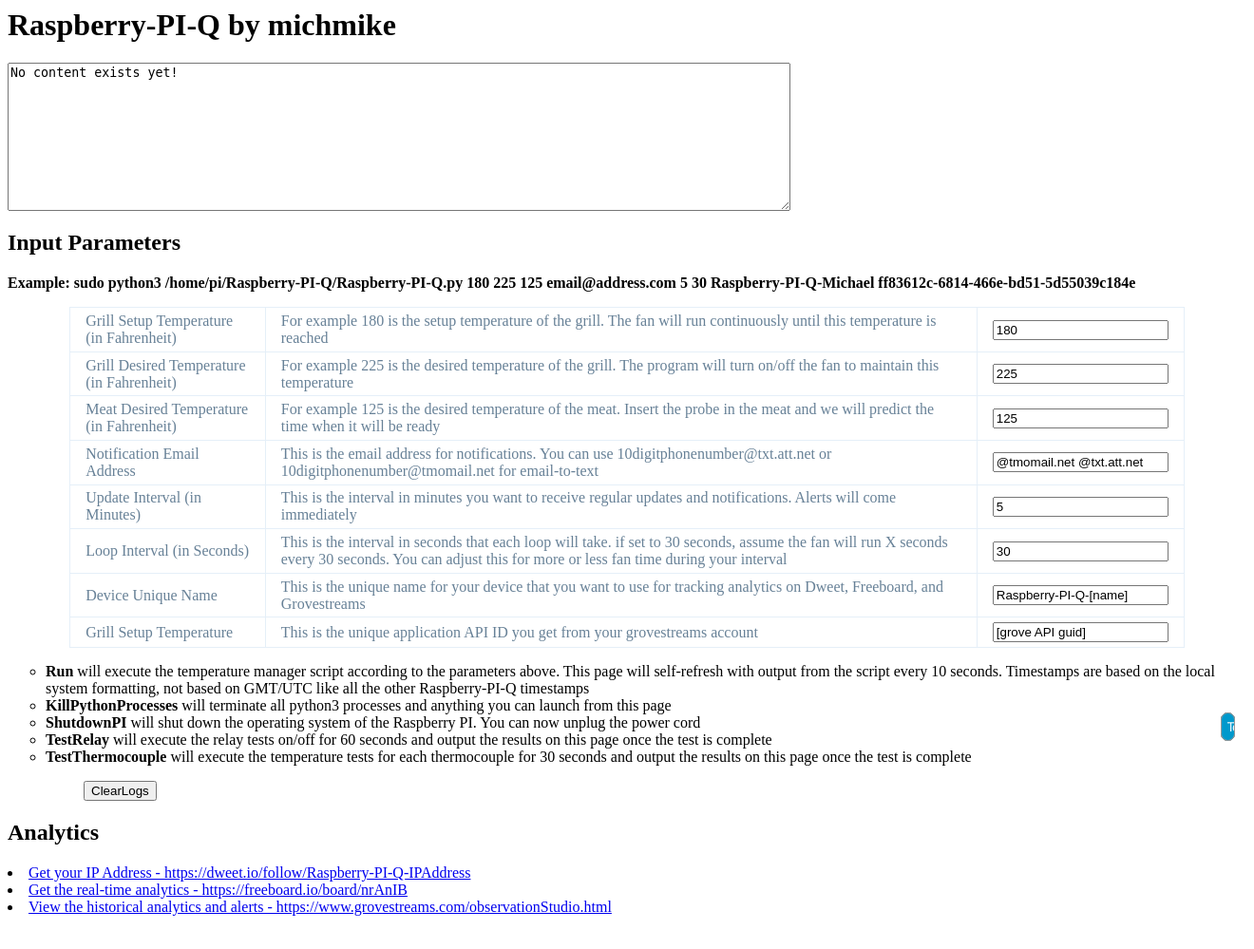
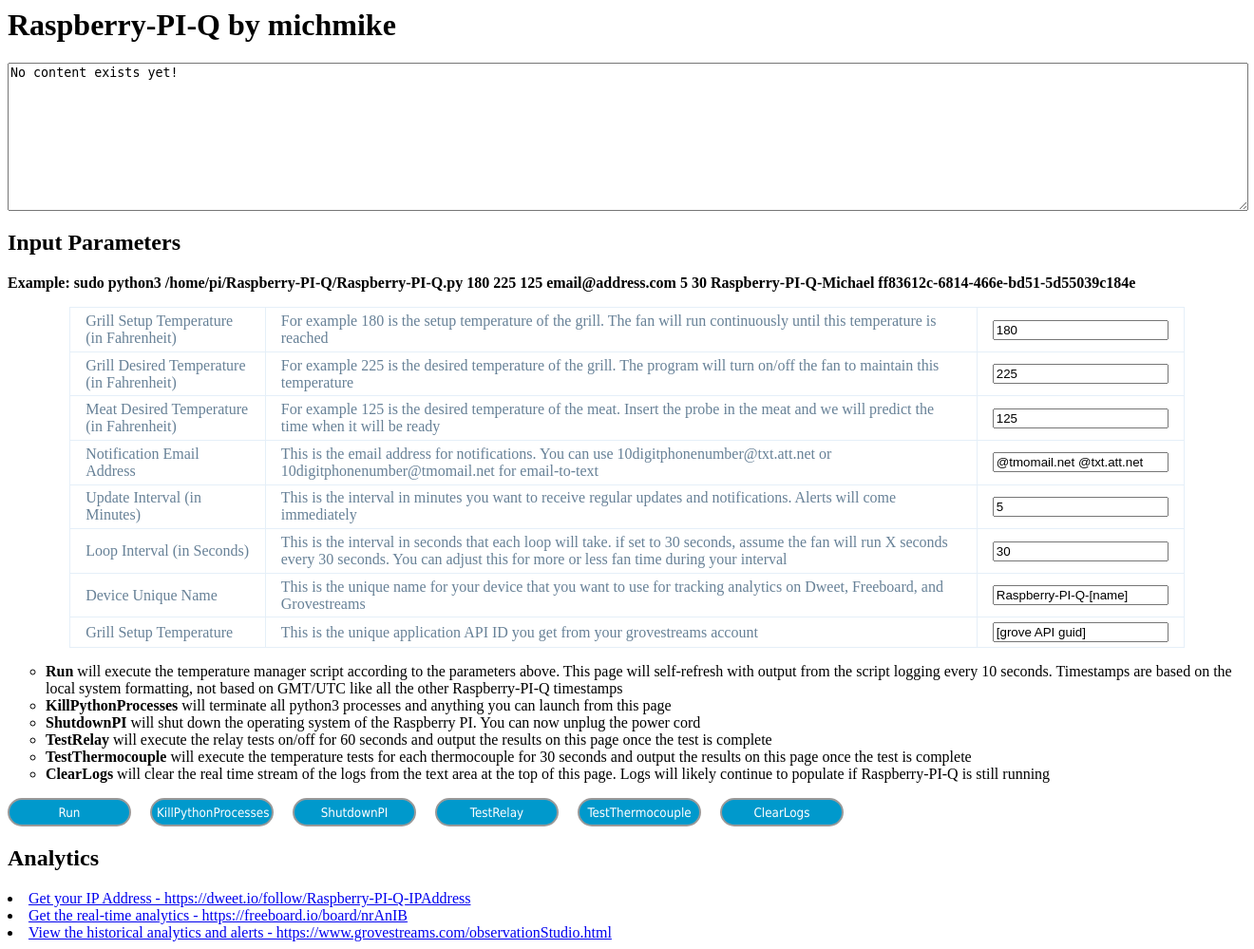
Before and after one commit to michmike/Raspberry-PI-Q, a PHP site: page / in a window 1320 px wide. Shown: the whole page at 95% size. Before the commit the page ends 964 px from the top, so only its background shows below. Run offline with PHP 8.4, Linux system fonts and the light colour scheme; data that the repository does not hold is empty; some libraries are stand-ins or nearby versions.

Commit message:
Add files via upload

```diff
--- a/index.php
+++ b/index.php
@@ -37,7 +37,8 @@
 	<script type="text/javascript">
 		function ClearLogs()
 		{
-			$('#interactiveData').load("Log content has been erased!");
+			// Erase/replace the current content of the text area with the following message
+			$('#interactiveData').text("Log content has been erased!");
 		}
 
 	<?php
@@ -91,59 +92,35 @@
 		padding:.3em 1em;
 		text-align:left;
 		}
-		button {
-		border-top: 1px solid #96d1f8;
-		background: #65a9d7;
-		background: -webkit-gradient(linear, left top, left bottom, from(#3e779d), to(#65a9d7));
-		background: -webkit-linear-gradient(top, #3e779d, #65a9d7);
-		background: -moz-linear-gradient(top, #3e779d, #65a9d7);
-		background: -ms-linear-gradient(top, #3e779d, #65a9d7);
-		background: -o-linear-gradient(top, #3e779d, #65a9d7);
-		padding: 5px 10px;
-		-webkit-border-radius: 8px;
-		-moz-border-radius: 8px;
-		border-radius: 8px;
-		-webkit-box-shadow: rgba(0,0,0,1) 0 1px 0;
-		-moz-box-shadow: rgba(0,0,0,1) 0 1px 0;
-		box-shadow: rgba(0,0,0,1) 0 1px 0;
-		text-shadow: rgba(0,0,0,.4) 0 1px 0;
-		color: white;
-		font-size: 14px;
-		font-family: Georgia, serif;
-		text-decoration: none;
-		vertical-align: middle;
-		}
-		button:hover {
-		border-top-color: #28597a;
-		background: #28597a;
-		color: #ccc;
-		}
-		button:active {
-		border-top-color: #1b435e;
-		background: #1b435e;
-		}
-		input[type=text] {
-		padding:5px;
-		border:2px solid #ccc;
-		-webkit-border-radius: 5px;
-		border-radius: 5px;
-		}
-		input[type=text]:focus {
+		input[type=submit]:focus {
 		border-color:#333;
 		}
 		input[type=submit]{
-		width: 15px;
-		position: absolute;
-		right: 20px;
-		bottom: 20px;
+		width: 130px;
 		background: #09c;
 		color: #fff;
+		padding:5px;
 		font-family: tahoma,geneva,algerian;
 		height: 30px;
 		-webkit-border-radius: 15px;
 		-moz-border-radius: 15px;
 		border-radius: 15px;
-		border: 1px solid #999;
+		border: 2px solid #999;
+		}
+		input[type=button]:focus {
+		border-color:#333;
+		}
+		input[type=button]{
+		width: 130px;
+		background: #09c;
+		color: #fff;
+		padding:5px;
+		font-family: tahoma,geneva,algerian;
+		height: 30px;
+		-webkit-border-radius: 15px;
+		-moz-border-radius: 15px;
+		border-radius: 15px;
+		border: 2px solid #999;
 		}
 	</style>
 </head>
@@ -151,7 +128,7 @@
 	<h1>Raspberry-PI-Q by michmike</h1>
 
 	<div id="pidUpdate" style="color:#FF0000"></div>
-	<div id="shellOutput"><textarea id="interactiveData" rows="10" cols="100"><?php echo $shellexecOutput ?></textarea></div>
+	<div id="shellOutput"><textarea id="interactiveData" rows="10" cols="160"><?php echo $shellexecOutput ?></textarea></div>
 
 	<h2>Input Parameters</h2>
 	<b>Example: sudo python3 /home/pi/Raspberry-PI-Q/Raspberry-PI-Q.py 180 225 125 email@address.com 5 30 Raspberry-PI-Q-Michael ff83612c-6814-466e-bd51-5d55039c184e</b>
@@ -175,11 +152,12 @@
 			<td><input name="GROVE_API_KEY" value="<?php if(isset($_GET['GROVE_API_KEY'])){echo $_GET['GROVE_API_KEY'];} else {echo '[grove API guid]';} ?>"></td></tr>
 		</table>
 		<ul style="list-style-type:circle">
-			<li><b>Run</b> will execute the temperature manager script according to the parameters above. This page will self-refresh with output from the script every 10 seconds. Timestamps are based on the local system formatting, not based on GMT/UTC like all the other Raspberry-PI-Q timestamps</li>
+			<li><b>Run</b> will execute the temperature manager script according to the parameters above. This page will self-refresh with output from the script logging every 10 seconds. Timestamps are based on the local system formatting, not based on GMT/UTC like all the other Raspberry-PI-Q timestamps</li>
 			<li><b>KillPythonProcesses</b> will terminate all python3 processes and anything you can launch from this page</li>
 			<li><b>ShutdownPI</b> will shut down the operating system of the Raspberry PI. You can now unplug the power cord</li>
 			<li><b>TestRelay</b> will execute the relay tests on/off for 60 seconds and output the results on this page once the test is complete</li>
 			<li><b>TestThermocouple</b> will execute the temperature tests for each thermocouple for 30 seconds and output the results on this page once the test is complete</li>
+			<li><b>ClearLogs</b> will clear the real time stream of the logs from the text area at the top of this page. Logs will likely continue to populate if Raspberry-PI-Q is still running</li>
 		</ul>
 
 		<input type="submit" name="Run" value="Run"/>
```
